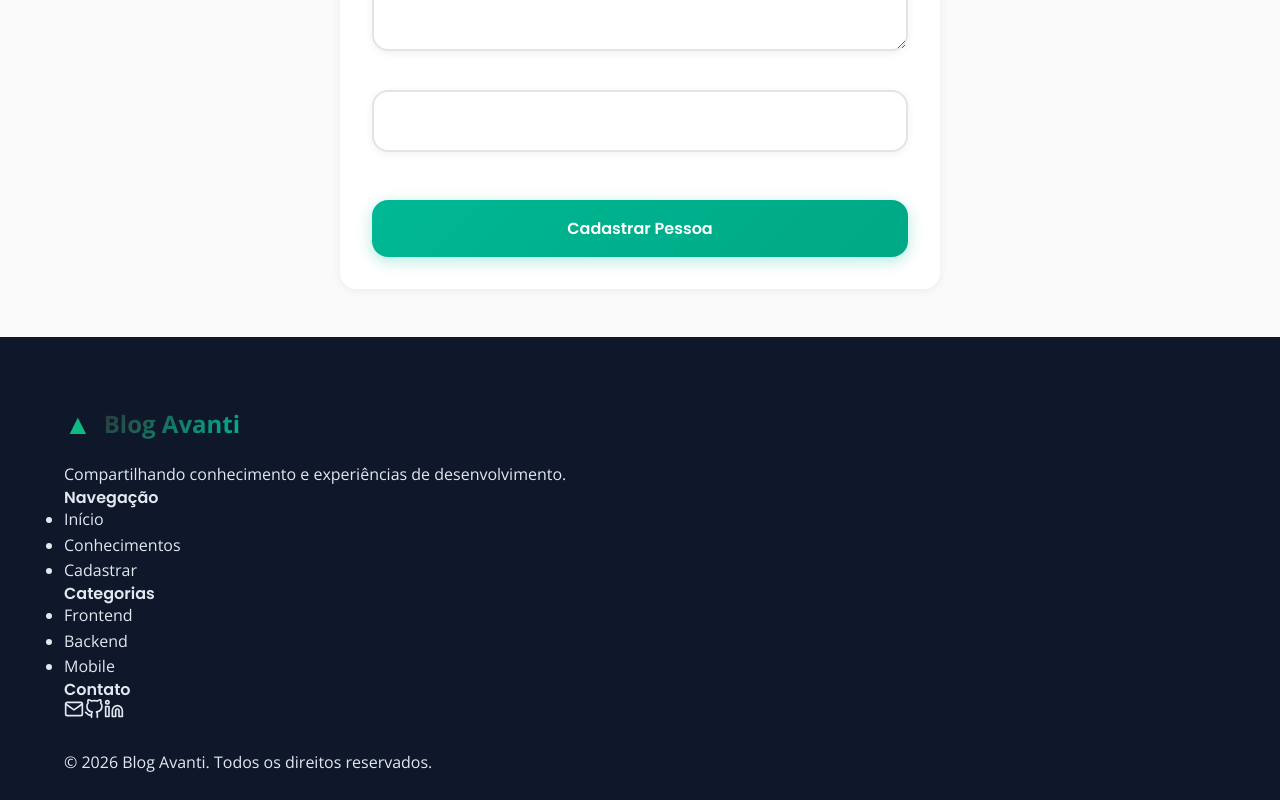
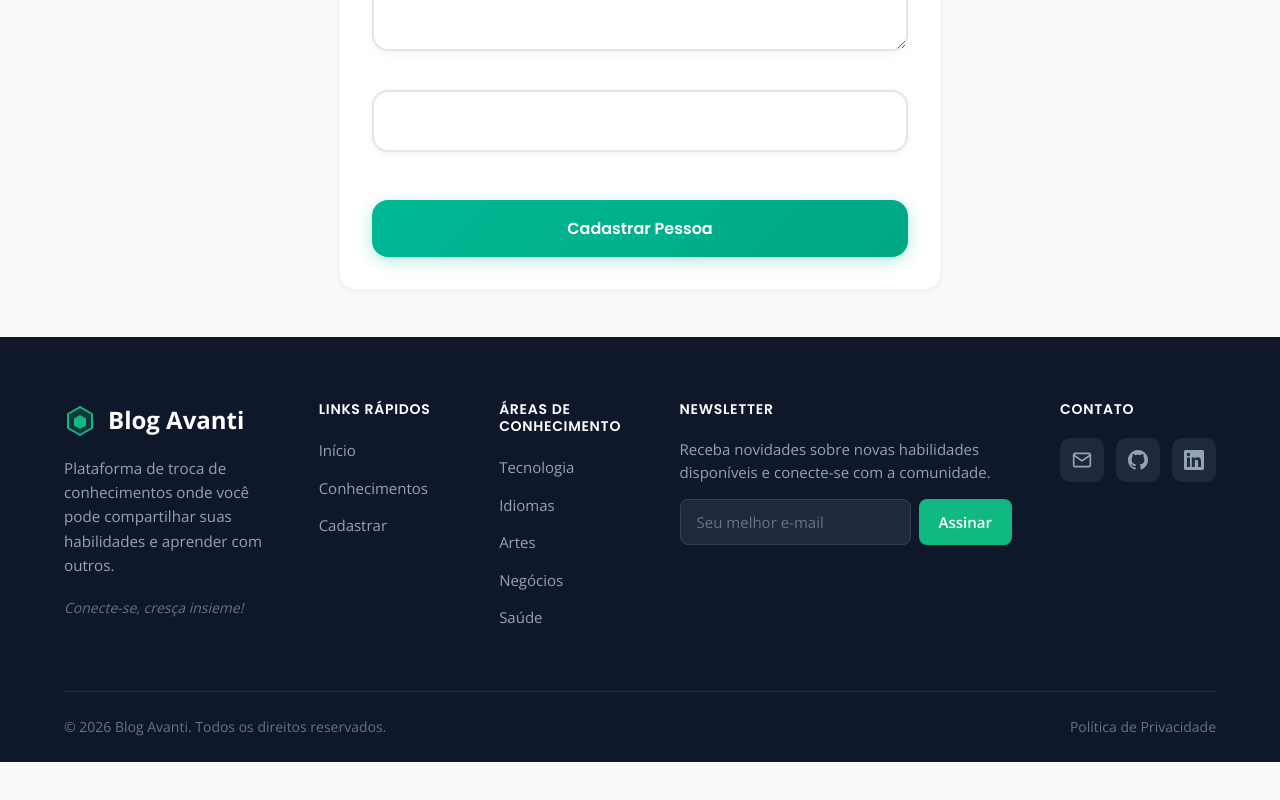
Before and after one commit to ElianeLunguinho/BLOGAVANTI, a React (Vite) app: page /cadastrar in a window 1280 px wide. Shown: the part 747-1547 px from the top of the page. After the commit the page ends 1509 px from the top, so only its background shows below. Built offline with nearby package versions, Linux system fonts and the light colour scheme.

Commit message:
feat: update Footer component with newsletter and social links

```diff
--- a/src/components/Footer/Footer.jsx
+++ b/src/components/Footer/Footer.jsx
@@ -1,62 +1,169 @@
 import { Link } from 'react-router-dom';
-import { FiGithub, FiLinkedin, FiMail } from 'react-icons/fi';
 import './Footer.css';
 
 const Footer = () => {
   const currentYear = new Date().getFullYear();
 
+  const knowledgeAreas = [
+    { id: 1, name: 'Tecnologia', slug: 'tecnologia' },
+    { id: 2, name: 'Idiomas', slug: 'idiomas' },
+    { id: 3, name: 'Artes', slug: 'artes' },
+    { id: 4, name: 'Negócios', slug: 'negocios' },
+    { id: 5, name: 'Saúde', slug: 'saude' },
+  ];
+
+  const quickLinks = [
+    { id: 1, name: 'Início', path: '/' },
+    { id: 2, name: 'Conhecimentos', path: '/conhecimentos' },
+    { id: 3, name: 'Cadastrar', path: '/cadastrar' },
+  ];
+
+  const handleNewsletterSubmit = (e) => {
+    e.preventDefault();
+  };
+
   return (
     <footer className="footer">
       <div className="footer-container">
-        <div className="footer-content">
+        <div className="footer-main">
+          {/* Brand Section */}
           <div className="footer-brand">
-            <Link to="/" className="footer-logo">
-              <span className="logo-icon">▲</span>
-              <span className="logo-text">Blog Avanti</span>
+            <Link to="/" className="footer-logo" aria-label="Blog Avanti - Início">
+              <svg
+                className="logo-icon"
+                width="32"
+                height="32"
+                viewBox="0 0 32 32"
+                fill="none"
+                aria-hidden="true"
+              >
+                <path
+                  d="M16 2L28 9V23L16 30L4 23V9L16 2Z"
+                  fill="currentColor"
+                  opacity="0.2"
+                />
+                <path
+                  d="M16 2L28 9V23L16 30L4 23V9L16 2Z"
+                  stroke="currentColor"
+                  strokeWidth="2"
+                  strokeLinecap="round"
+                  strokeLinejoin="round"
+                />
+                <path
+                  d="M16 10L22 13.5V20.5L16 24L10 20.5V13.5L16 10Z"
+                  fill="currentColor"
+                />
+              </svg>
+              <span>Blog Avanti</span>
             </Link>
-            <p className="footer-description">
-              Compartilhando conhecimento e experiências de desenvolvimento.
+            <p className="footer-tagline">
+              Plataforma de troca de conhecimentos onde você pode compartilhar suas habilidades e aprender com outros.
+            </p>
+            <p className="footer-bio">
+              Conecte-se, cresça insieme!
             </p>
           </div>
 
-          <div className="footer-links">
-            <div className="footer-section">
-              <h4>Navegação</h4>
-              <ul>
-                <li><Link to="/">Início</Link></li>
-                <li><Link to="/conhecimentos">Conhecimentos</Link></li>
-                <li><Link to="/cadastrar">Cadastrar</Link></li>
-              </ul>
-            </div>
+          {/* Quick Links */}
+          <nav className="footer-section" aria-label="Links Rápidos">
+            <h3 className="footer-title">Links Rápidos</h3>
+            <ul className="footer-list">
+              {quickLinks.map((link) => (
+                <li key={link.id}>
+                  <Link to={link.path} className="footer-link">
+                    {link.name}
+                  </Link>
+                </li>
+              ))}
+            </ul>
+          </nav>
 
-            <div className="footer-section">
-              <h4>Categorias</h4>
-              <ul>
-                <li><Link to="/conhecimentos?categoria=frontend">Frontend</Link></li>
-                <li><Link to="/conhecimentos?categoria=backend">Backend</Link></li>
-                <li><Link to="/conhecimentos?categoria=mobile">Mobile</Link></li>
-              </ul>
-            </div>
+          {/* Knowledge Areas */}
+          <nav className="footer-section" aria-label="Áreas de Conhecimento">
+            <h3 className="footer-title">Áreas de Conhecimento</h3>
+            <ul className="footer-list">
+              {knowledgeAreas.map((area) => (
+                <li key={area.id}>
+                  <Link to={`/conhecimentos?categoria=${area.slug}`} className="footer-link">
+                    {area.name}
+                  </Link>
+                </li>
+              ))}
+            </ul>
+          </nav>
 
-            <div className="footer-section">
-              <h4>Contato</h4>
-              <div className="footer-social">
-                <a href="mailto:elianelunguinho123@gmail.com" aria-label="Email">
-                  <FiMail size={20} />
-                </a>
-                <a href="https://github.com/ElianeLunguinho" target="_blank" rel="noopener noreferrer" aria-label="GitHub">
-                  <FiGithub size={20} />
-                </a>
-                <a href="https://linkedin.com/in/eliane-lunguinho" target="_blank" rel="noopener noreferrer" aria-label="LinkedIn">
-                  <FiLinkedin size={20} />
-                </a>
+          {/* Newsletter */}
+          <div className="footer-section footer-newsletter">
+            <h3 className="footer-title">Newsletter</h3>
+            <p className="newsletter-text">
+              Receba novidades sobre novas habilidades disponíveis e conecte-se com a comunidade.
+            </p>
+            <form className="newsletter-form" onSubmit={handleNewsletterSubmit}>
+              <div className="newsletter-input-group">
+                <input
+                  type="email"
+                  placeholder="Seu melhor e-mail"
+                  className="newsletter-input"
+                  aria-label="E-mail para newsletter"
+                  required
+                />
+                <button type="submit" className="newsletter-btn">
+                  Assinar
+                </button>
               </div>
+            </form>
+          </div>
+
+          {/* Contact */}
+          <div className="footer-section footer-contact">
+            <h3 className="footer-title">Contato</h3>
+            <div className="social-links">
+              <a
+                href="mailto:elianelunguinho123@gmail.com"
+                className="social-link"
+                aria-label="Enviar e-mail"
+              >
+                <svg width="20" height="20" viewBox="0 0 24 24" fill="none" stroke="currentColor" strokeWidth="2" strokeLinecap="round" strokeLinejoin="round" aria-hidden="true">
+                  <path d="M4 4h16c1.1 0 2 .9 2 2v12c0 1.1-.9 2-2 2H4c-1.1 0-2-.9-2-2V6c0-1.1.9-2 2-2z"></path>
+                  <polyline points="22,6 12,13 2,6"></polyline>
+                </svg>
+              </a>
+              <a
+                href="https://github.com/ElianeLunguinho"
+                target="_blank"
+                rel="noopener noreferrer nofollow"
+                className="social-link"
+                aria-label="GitHub"
+              >
+                <svg width="20" height="20" viewBox="0 0 24 24" fill="currentColor" aria-hidden="true">
+                  <path d="M12 0c-6.626 0-12 5.373-12 12 0 5.302 3.438 9.8 8.207 11.387.599.111.793-.261.793-.577v-2.234c-3.338.726-4.033-1.416-4.033-1.416-.546-1.387-1.333-1.756-1.333-1.756-1.089-.745.083-.729.083-.729 1.205.084 1.839 1.237 1.839 1.237 1.07 1.834 2.807 1.304 3.492.997.107-.775.418-1.305.762-1.604-2.665-.305-5.467-1.334-5.467-5.931 0-1.311.469-2.381 1.236-3.221-.124-.303-.535-1.524.117-3.176 0 0 1.008-.322 3.301 1.23.957-.266 1.983-.399 3.003-.404 1.02.005 2.047.138 3.006.404 2.291-1.552 3.297-1.23 3.297-1.23.653 1.653.242 2.874.118 3.176.77.84 1.235 1.911 1.235 3.221 0 4.609-2.807 5.624-5.479 5.921.43.372.823 1.102.823 2.222v3.293c0 .319.192.694.801.576 4.765-1.589 8.199-6.086 8.199-11.386 0-6.627-5.373-12-12-12z"/>
+                </svg>
+              </a>
+              <a
+                href="https://linkedin.com/in/eliane-lunguinho"
+                target="_blank"
+                rel="noopener noreferrer nofollow"
+                className="social-link"
+                aria-label="LinkedIn"
+              >
+                <svg width="20" height="20" viewBox="0 0 24 24" fill="currentColor" aria-hidden="true">
+                  <path d="M20.447 20.452h-3.554v-5.569c0-1.328-.027-3.037-1.852-3.037-1.853 0-2.136 1.445-2.136 2.939v5.667H9.351V9h3.414v1.561h.046c.477-.9 1.637-1.85 3.37-1.85 3.601 0 4.267 2.37 4.267 5.455v6.286zM5.337 7.433c-1.144 0-2.063-.926-2.063-2.065 0-1.138.92-2.063 2.063-2.063 1.14 0 2.064.925 2.064 2.063 0 1.139-.925 2.065-2.064 2.065zm1.782 13.019H3.555V9h3.564v11.452zM22.225 0H1.771C.792 0 0 .774 0 1.729v20.542C0 23.227.792 24 1.771 24h20.451C23.2 24 24 23.227 24 22.271V1.729C24 .774 23.2 0 22.222 0h.003z"/>
+                </svg>
+              </a>
             </div>
           </div>
         </div>
 
+        {/* Bottom Footer */}
         <div className="footer-bottom">
-          <p>&copy; {currentYear} Blog Avanti. Todos os direitos reservados.</p>
+          <div className="footer-bottom-content">
+            <p className="copyright">
+              © {currentYear} Blog Avanti. Todos os direitos reservados.
+            </p>
+            <Link to="/privacidade" className="privacy-link">
+              Política de Privacidade
+            </Link>
+          </div>
         </div>
       </div>
     </footer>
```
